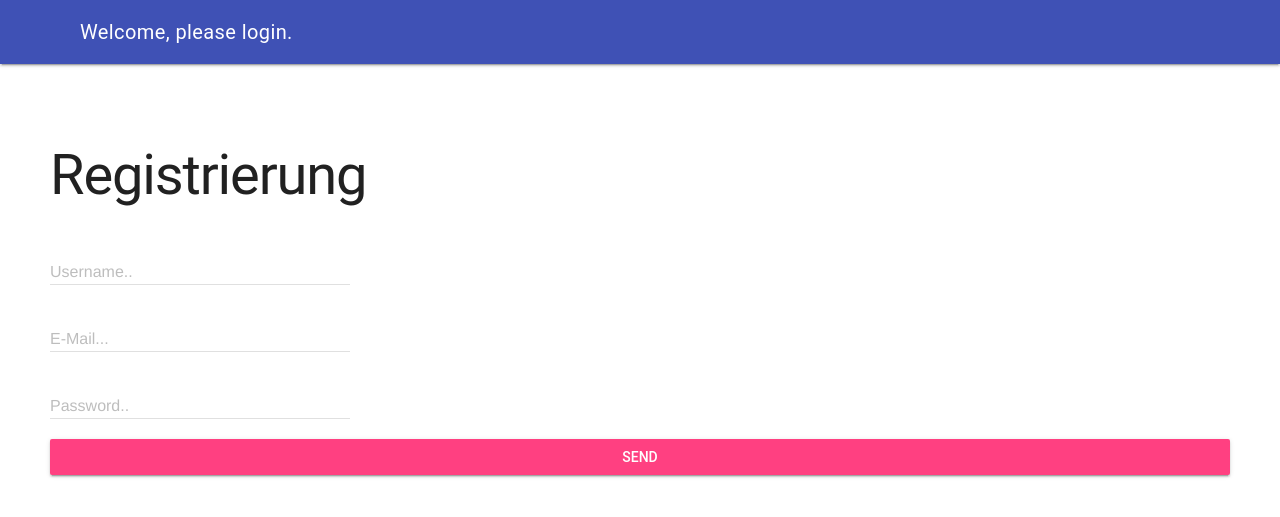
After one commit to christian-hansen/django-chat-app, a Django app: page /register/ in a window 1280 px wide. The commit adds this page. Shown: the top 517 px of the page. Run offline with Django 5.2, Linux system fonts and the light colour scheme.

Commit message:
register

```diff
--- /dev/null
+++ b/chat/templates/auth/register.html
@@ -0,0 +1,34 @@
+{% extends 'base.html' %}
+{% block content %}
+  <h1>Registrierung</h1>
+
+    {% if error %}
+    <p>Fehlermeldung<p>
+    {% endif %}
+
+<form action="/register/" method="post" style="display: flex; flex-direction: column;" >
+  {% csrf_token %}
+  <input type="hidden" name="redirect" value="{{ redirect }}">
+  <div class="mdl-textfield mdl-js-textfield mdl-textfield--floating-label">
+    <input class="mdl-textfield__input" type="text" name="username" id="username">
+    <label class="mdl-textfield__label" for="username">Username..</label>
+  </div>
+  <div class="mdl-textfield mdl-js-textfield mdl-textfield--floating-label">
+    <input class="mdl-textfield__input" type="email" name="email" id="email">
+    <label class="mdl-textfield__label" for="email">E-Mail...</label>
+  </div>
+  <div class="mdl-textfield mdl-js-textfield mdl-textfield--floating-label">
+    <input class="mdl-textfield__input" type="password" name="password" id="password">
+    <label class="mdl-textfield__label" for="password">Password..</label>
+  </div>
+  {% comment %} <div class="mdl-textfield mdl-js-textfield mdl-textfield--floating-label">
+    <input class="mdl-textfield__input" type="password" name="password-repeat" id="password-repeat">
+    <label class="mdl-textfield__label" for="password-repeat">Password wiederholen..</label>
+  </div> {% endcomment %}
+  <button
+  class="mdl-button mdl-js-button mdl-button--raised mdl-js-ripple-effect mdl-button--accent"
+>
+  Send
+</button>
+</form>
+{% endblock%}
--- a/chat/views.py
+++ b/chat/views.py
@@ -1,8 +1,9 @@
 from django.http.response import HttpResponseRedirect
-from django.shortcuts import redirect, render
+from django.shortcuts import render, redirect
 from django.contrib.auth import authenticate, login
 from .models import Message, Chat
 from django.contrib.auth.decorators import login_required
+from django.contrib.auth.models import User
 
 # Create your views here.
 @login_required(login_url='/login/')
@@ -26,3 +27,17 @@ def login_view(request):
         else:
             return render(request, 'auth/login.html', {'wrongPassword': True}, {'redirect': redirect})
     return render(request, 'auth/login.html', {'redirect': redirect})
+
+def register_view(request):
+    if request.method == 'POST':
+        print("Request method is post")
+        user = User.objects.create_user(username=request.POST.get('username'), email=request.POST.get('email'), password=request.POST.get('password'))
+        if user is not None:
+            # wenn User registriert login und Weiterleitung zu /chat
+            login(request, user)
+            redirectToChat = redirect('/chat/')
+            return redirectToChat
+        else:
+            return render(request, 'auth/register.html', {'error': True})
+        # wenn passwörter nicht gleich, fehler
+    return render(request, 'auth/register.html')
--- a/first_django_chat_app/urls.py
+++ b/first_django_chat_app/urls.py
@@ -16,10 +16,13 @@ Including another URLconf
 """
 from django.contrib import admin
 from django.urls import path
-from chat.views import index, login_view
+from chat.views import index, login_view, register_view
+from django.conf import settings
+from django.conf.urls.static import static
 
 urlpatterns = [
     path('admin/', admin.site.urls),
     path('chat/', index),
-    path('login/', login_view)
+    path('login/', login_view),
+    path('register/', register_view),
 ]
--- a/templates/base.html
+++ b/templates/base.html
@@ -10,8 +10,7 @@
     <link
       rel="stylesheet"
       href="https://code.getmdl.io/1.3.0/material.indigo-pink.min.css"
-    />
-    {% load static %}
+    /> {% load static %}
     <link rel="stylesheet" href="{% static 'css/styles.css' %}">
 
     <script defer src="https://code.getmdl.io/1.3.0/material.min.js"></script>
```
Also changed, not shown: first_django_chat_app/settings.py (+5 -4 lines).
